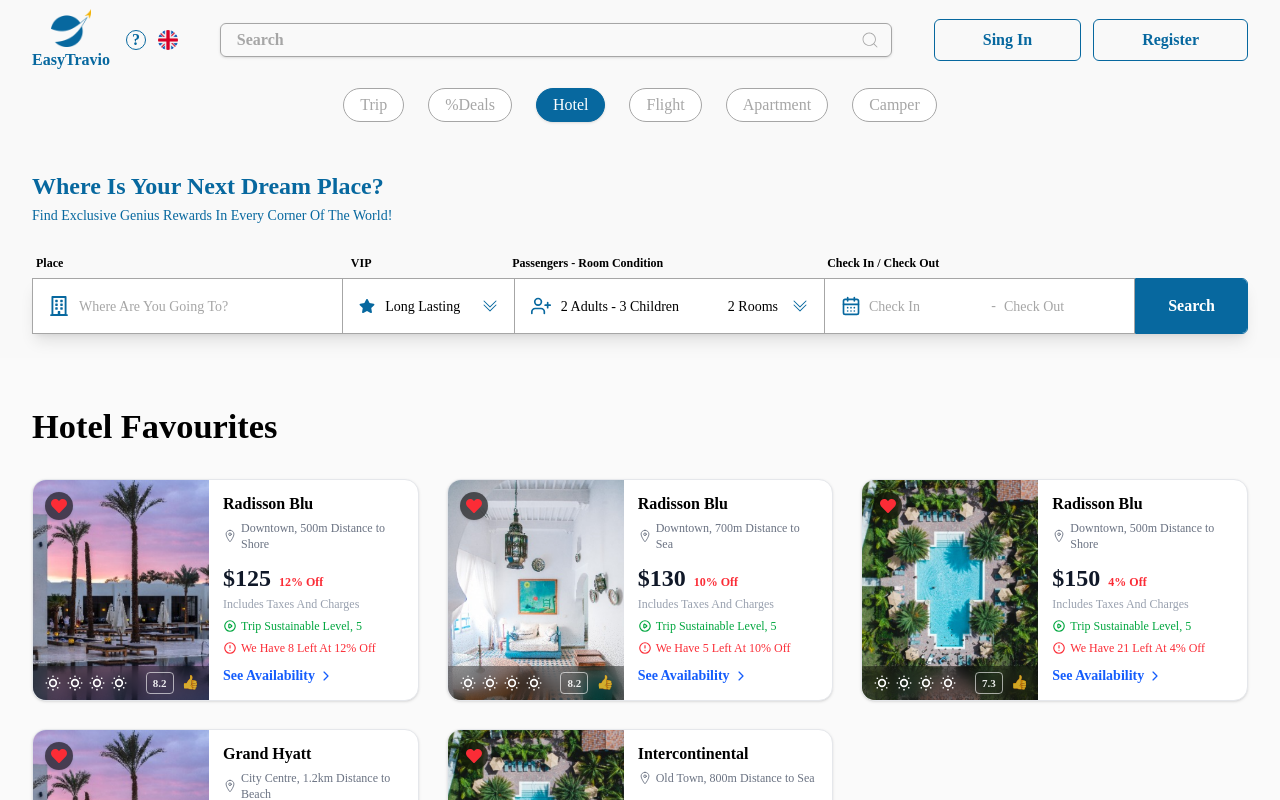
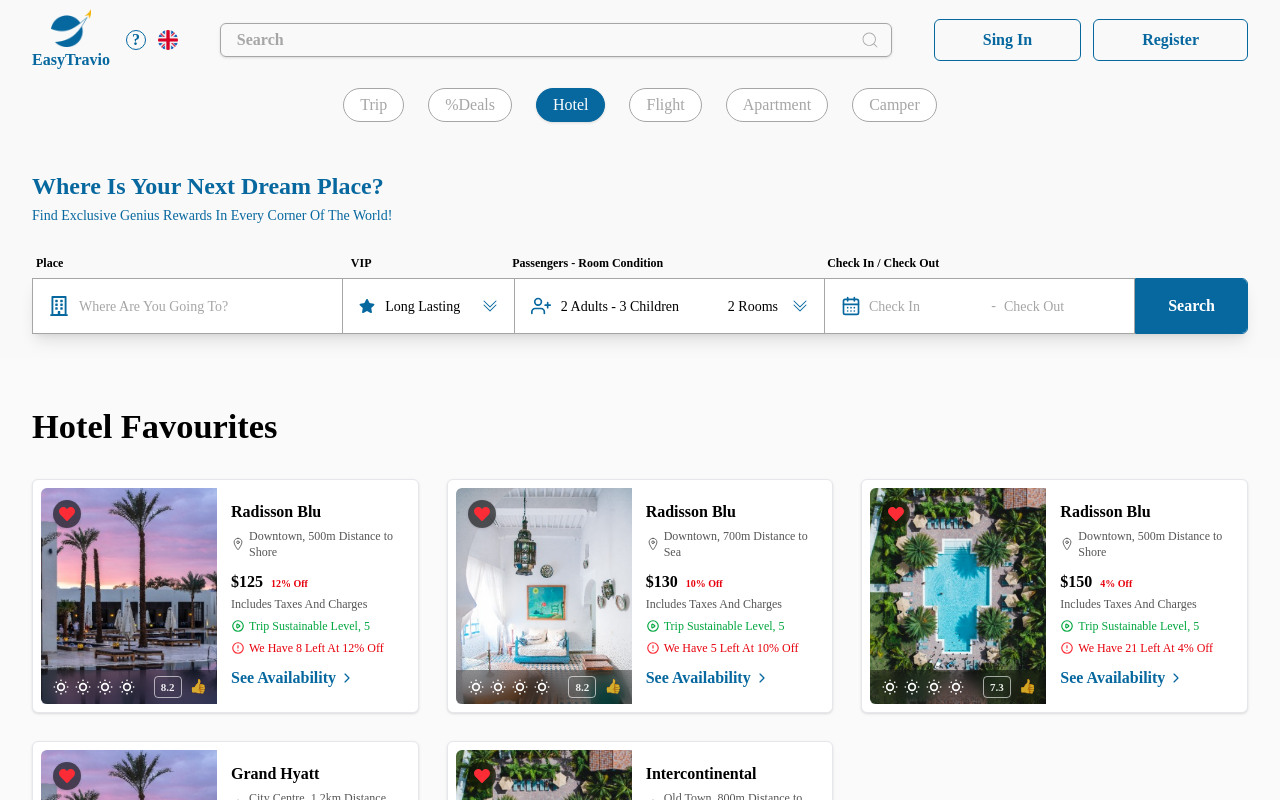
Before and after one commit to Rahul-Mallik-CSE/EasyTravio, a Next.js app: page /hotel/favourite-hotel in a window 1280 px wide. Shown: the top 800 px of the page. Built offline with nearby package versions, Linux system fonts and the light colour scheme.

Commit message:
Improve styling and layout for FavouriteHotelListCard and HotelListCard components

```diff
--- a/src/components/HotelComponents/FavouriteHotelPageComponents/FavouriteHotelListCard.tsx
+++ b/src/components/HotelComponents/FavouriteHotelPageComponents/FavouriteHotelListCard.tsx
@@ -30,7 +30,7 @@ function StarRating({ count = 4 }: { count?: number }) {
 const FavouriteHotelListCard: React.FC<FavouriteHotelListCardProps> = ({ hotel }) => {
       const [favorited, setFavorited] = useState(hotel.favourite);
   return (
-    <div className="bg-white rounded-xl  shadow-sm border border-gray-200 overflow-hidden hover:shadow-md transition-shadow duration-200 relative flex flex-col sm:flex-row">
+    <div className="bg-white rounded-sm p-2  shadow-sm border border-gray-200 overflow-hidden hover:shadow-md transition-shadow duration-200 relative flex flex-col sm:flex-row">
 
 
 
@@ -40,7 +40,7 @@ const FavouriteHotelListCard: React.FC<FavouriteHotelListCardProps> = ({ hotel }
           src={hotel.image}
           alt={hotel.name}
           fill
-          className="object-cover hover:scale-105 transition-transform duration-500"
+          className="object-cover rounded-t-sm sm:rounded-t-none sm:rounded-l-sm hover:scale-105 transition-transform duration-500"
         />
 
         {/* Favourite button */}
@@ -57,7 +57,7 @@ const FavouriteHotelListCard: React.FC<FavouriteHotelListCardProps> = ({ hotel }
         </button>
 
         {/* Bottom overlay: stars + rating */}
-        <div className="absolute bottom-0 left-0 right-0 px-2.5 py-1.5 flex items-center justify-between bg-black/35 backdrop-blur-sm">
+        <div className="absolute bottom-0 sm:rounded-bl-sm left-0 right-0 px-2.5 py-1.5 flex items-center justify-between bg-black/35 backdrop-blur-sm">
           <StarRating count={hotel.starRating} />
           <div className="flex items-center gap-2">
             {hotel.rating !== null && (
@@ -73,24 +73,24 @@ const FavouriteHotelListCard: React.FC<FavouriteHotelListCardProps> = ({ hotel }
       {/* Content Section */}
       <div className="p-3.5 flex flex-col gap-1.5">
         {/* Name */}
-        <h3 className="font-bold text-base text-primary leading-tight">{hotel.name}</h3>
+        <h3 className="font-extrabold text-base text-primary leading-tight">{hotel.name}</h3>
 
         {/* Location */}
-        <div className="flex items-center gap-1 text-gray-500 text-xs">
+        <div className="flex items-center gap-1 text-quaternary text-xs">
           <IoLocationOutline className="w-3.5 h-3.5 shrink-0" />
           <span>{hotel.location}, {hotel.distanceToShore}</span>
         </div>
 
         {/* Price row */}
         <div className="flex items-baseline gap-2 mt-1">
-          <span className="text-gray-900 font-bold text-2xl">${hotel.pricePerNight}</span>
+          <span className="text-primary font-extrabold text-base">${hotel.pricePerNight}</span>
           {hotel.discountPercent > 0 && (
-            <span className="text-red-500 text-xs font-semibold">{hotel.discountPercent}% Off</span>
+            <span className="text-red-600 text-[10px] font-semibold">{hotel.discountPercent}% Off</span>
           )}
         </div>
 
         {/* Taxes */}
-        <p className="text-gray-400 text-xs -mt-1">Includes Taxes And Charges</p>
+        <p className="text-quaternary text-xs -mt-1">Includes Taxes And Charges</p>
 
         {/* Sustainability */}
         <div className="flex items-center gap-1">
@@ -102,7 +102,7 @@ const FavouriteHotelListCard: React.FC<FavouriteHotelListCardProps> = ({ hotel }
         {hotel.available && hotel.discountPercent > 0 && (
           <div className="flex items-center gap-1">
             <HiOutlineExclamationCircle className="w-3.5 h-3.5 text-red-500" />
-            <span className="text-red-500 text-xs">
+            <span className="text-red-600 text-xs">
               We Have {hotel.availableAtDiscount} Left At {hotel.discountPercent}% Off
             </span>
           </div>
@@ -112,8 +112,8 @@ const FavouriteHotelListCard: React.FC<FavouriteHotelListCardProps> = ({ hotel }
         <Link
           href={hotel.available ? "/availability" : "#"}
           aria-disabled={!hotel.available}
-          className={`flex items-center gap-1 text-sm font-bold mt-1 transition-colors ${
-            hotel.available ? "text-blue-600 hover:text-blue-700" : "text-gray-400 pointer-events-none"
+          className={`flex items-center gap-1 text-base font-extrabold mt-1 transition-colors ${
+            hotel.available ? "text-theme hover:text-theme" : "text-gray-400 pointer-events-none"
           }`}
         >
           {hotel.available ? "See Availability" : "Unavailable"}
--- a/src/components/HotelComponents/HotelSearchPageComponents/SubComponents/HotelListCard.tsx
+++ b/src/components/HotelComponents/HotelSearchPageComponents/SubComponents/HotelListCard.tsx
@@ -71,7 +71,7 @@ const HotelListCard: React.FC<HotelListCardProps> = ({ hotel }) => {
         </button>
 
         {/* Bottom overlay: stars + rating */}
-        <div className="absolute bottom-0 left-0 right-0 px-2 py-1.5 flex items-center justify-between bg-black/30 backdrop-blur-sm">
+        <div className="absolute bottom-0 left-0 right-0 sm:rounded-bl-sm px-2 py-1.5 flex items-center justify-between bg-black/30 backdrop-blur-sm">
           <StarRating count={hotel.starRating} />
           {hotel.rating !== null && (
             <span className="border border-secondary text-secondary text-xs font-semibold px-1 py-0.5 rounded">
```
